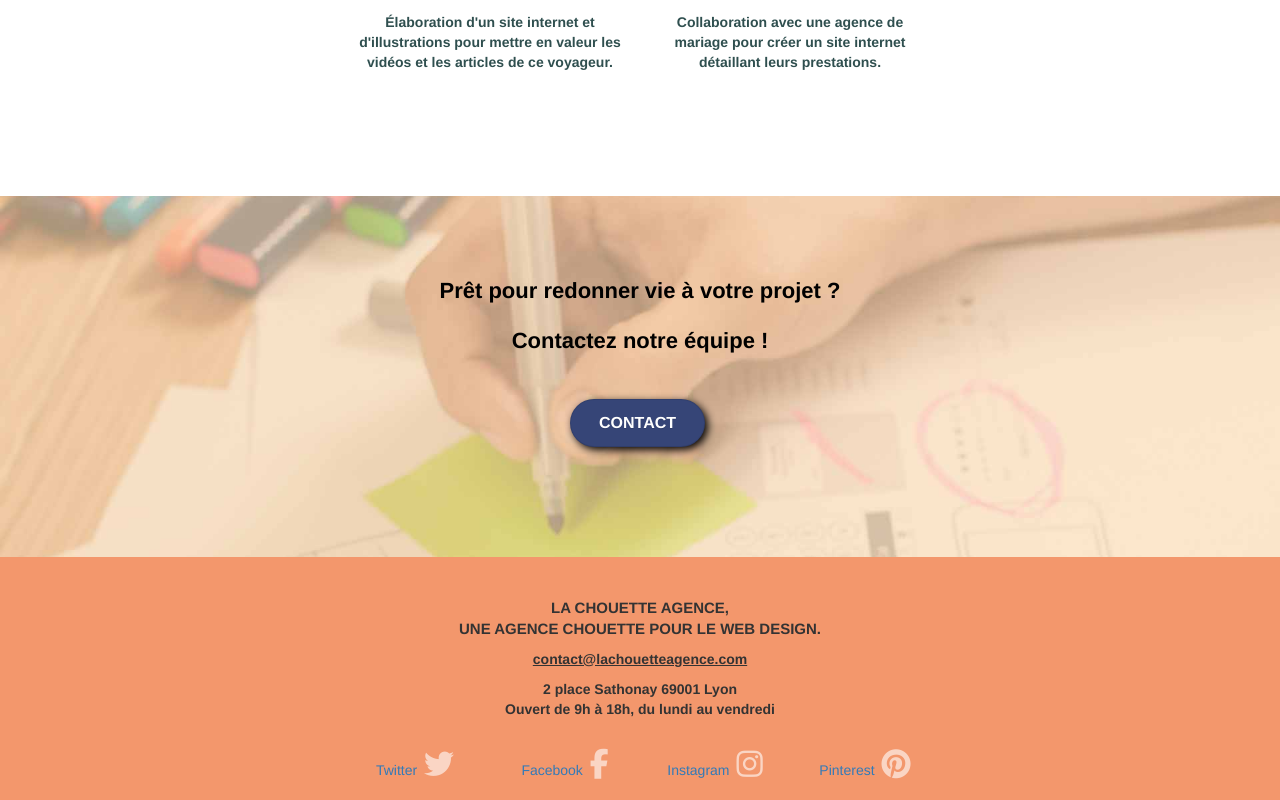
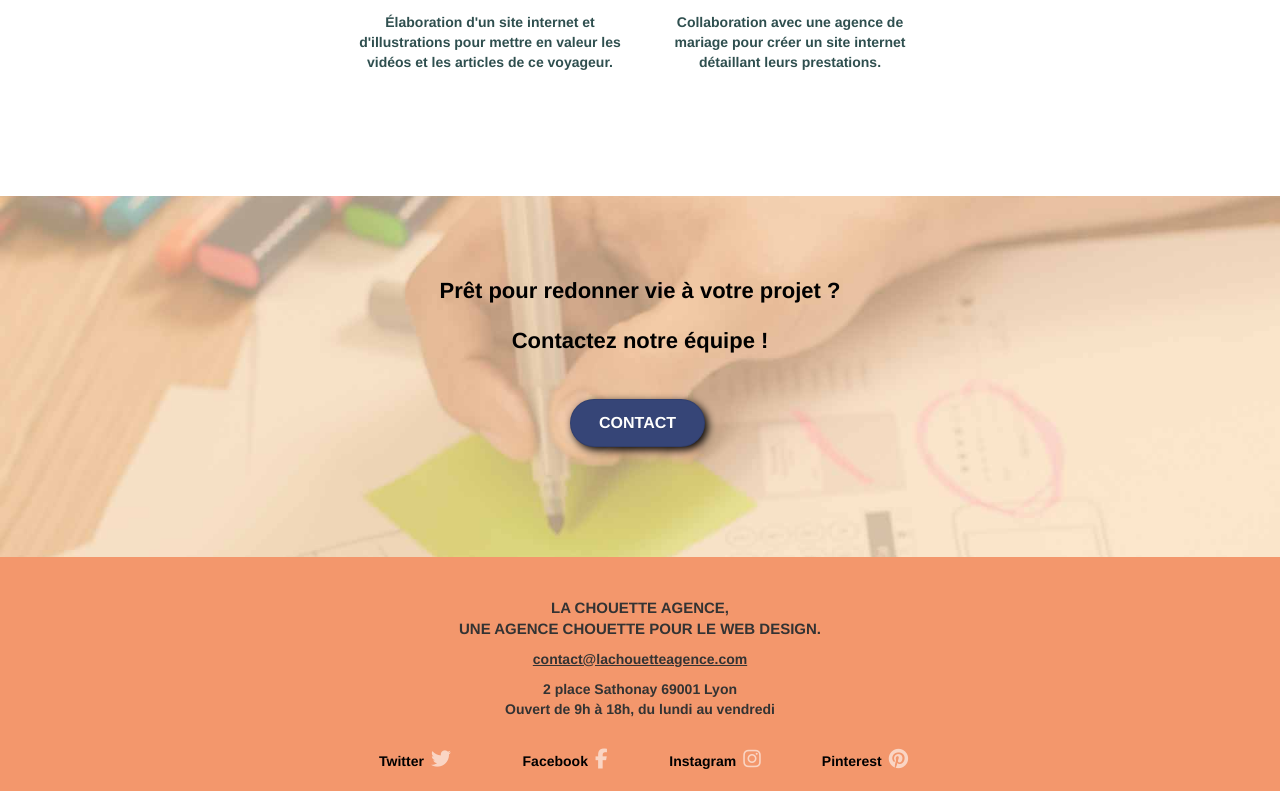
Before and after one commit to soazig-b/P4_Bonneau_Soizic, a plain HTML site: page index.html in a window 1280 px wide. Shown: the part 2695-3495 px from the top of the page. Drawn offline with nearby package versions, Linux system fonts and the light colour scheme.

Commit message:
validation html and css

```diff
--- a/style.css
+++ b/style.css
@@ -367,7 +367,7 @@ button {
 }
 
 .icon-md {
-    font-size: 30px!important;
+    font-size: 20px!important;
 }
 
 .icon-lg {
@@ -595,6 +595,8 @@ p {
     max-width: 600px;
     margin: auto auto auto auto;
     margin-top: 30px;
+    color: black;
+    font-weight: bold;
 }
 
 h2 {
```
